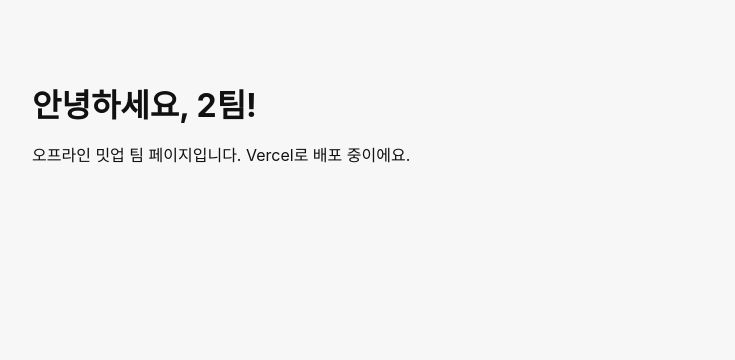
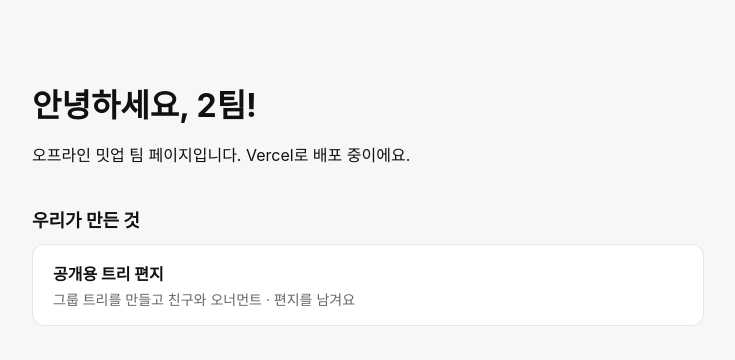
Before and after one commit to huddlingclub/huddling-2team, a plain HTML site: page index.html in a window 1280 px wide. Shown: the whole page, without its empty margins (272-1007 px from the left). Drawn offline with Linux system fonts and the light colour scheme.

Commit message:
홈에 공개용 트리 편지 링크 추가
Co-Authored-By: Claude Opus 5.5 <noreply@anthropic.com>

```diff
--- a/index.html
+++ b/index.html
@@ -9,6 +9,15 @@
     <main style="box-sizing: border-box; max-width: 720px; margin: 80px auto; padding: 0 24px;">
       <h1 style="font-size: 2rem; margin-bottom: 8px;">안녕하세요, 2팀!</h1>
       <p>오프라인 밋업 팀 페이지입니다. Vercel로 배포 중이에요.</p>
+      <h2 style="font-size: 1.125rem; margin: 40px 0 12px;">우리가 만든 것</h2>
+      <ul style="list-style: none; margin: 0; padding: 0;">
+        <li style="margin-bottom: 8px;">
+          <a href="./features/tree-letter-public/" style="display: block; padding: 16px 20px; background: #fff; border: 1px solid #e5e5e8; border-radius: 12px; color: inherit; text-decoration: none;">
+            <strong>공개용 트리 편지</strong>
+            <span style="display: block; margin-top: 4px; font-size: 0.875rem; color: #666;">그룹 트리를 만들고 친구와 오너먼트 · 편지를 남겨요</span>
+          </a>
+        </li>
+      </ul>
     </main>
   </body>
 </html>
```
